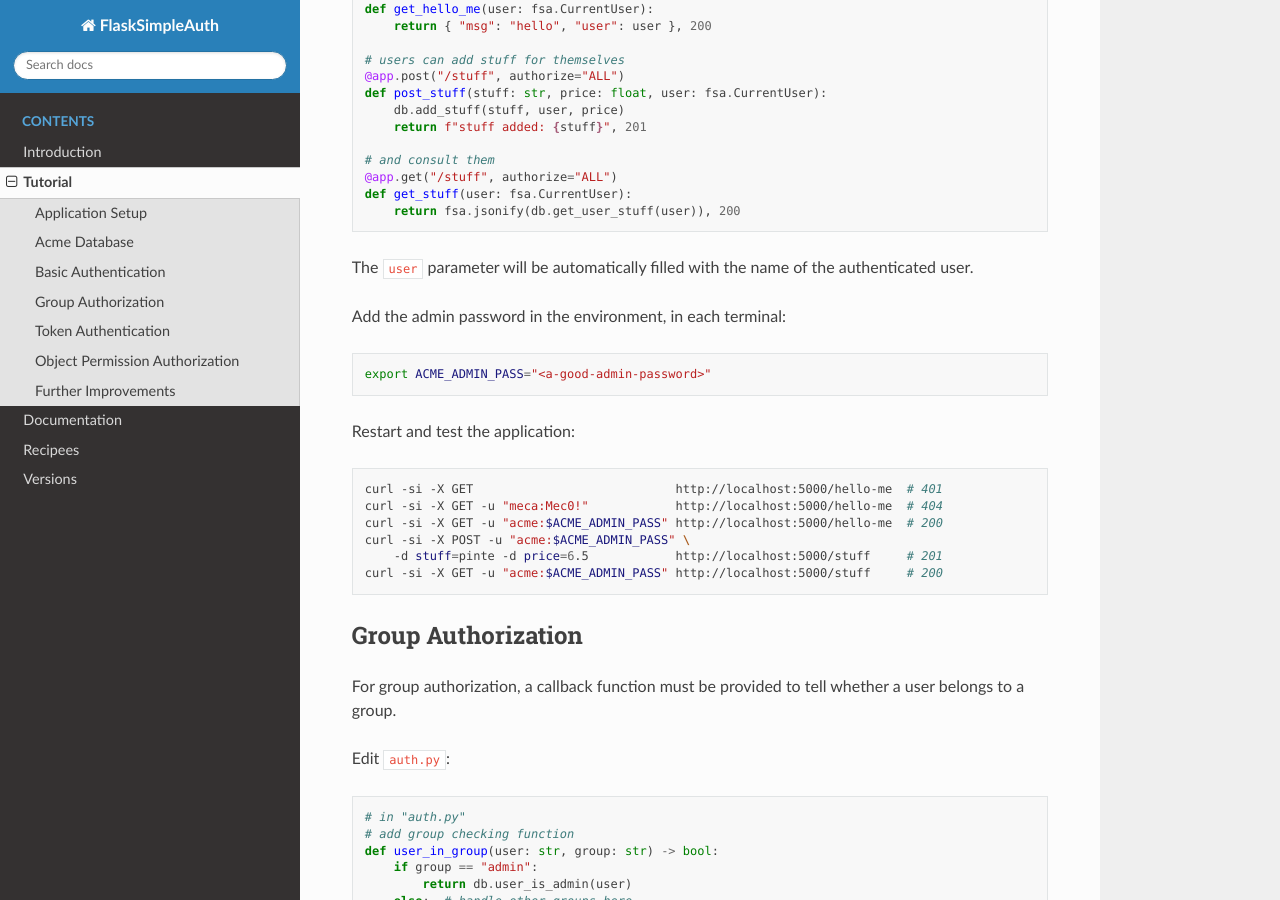
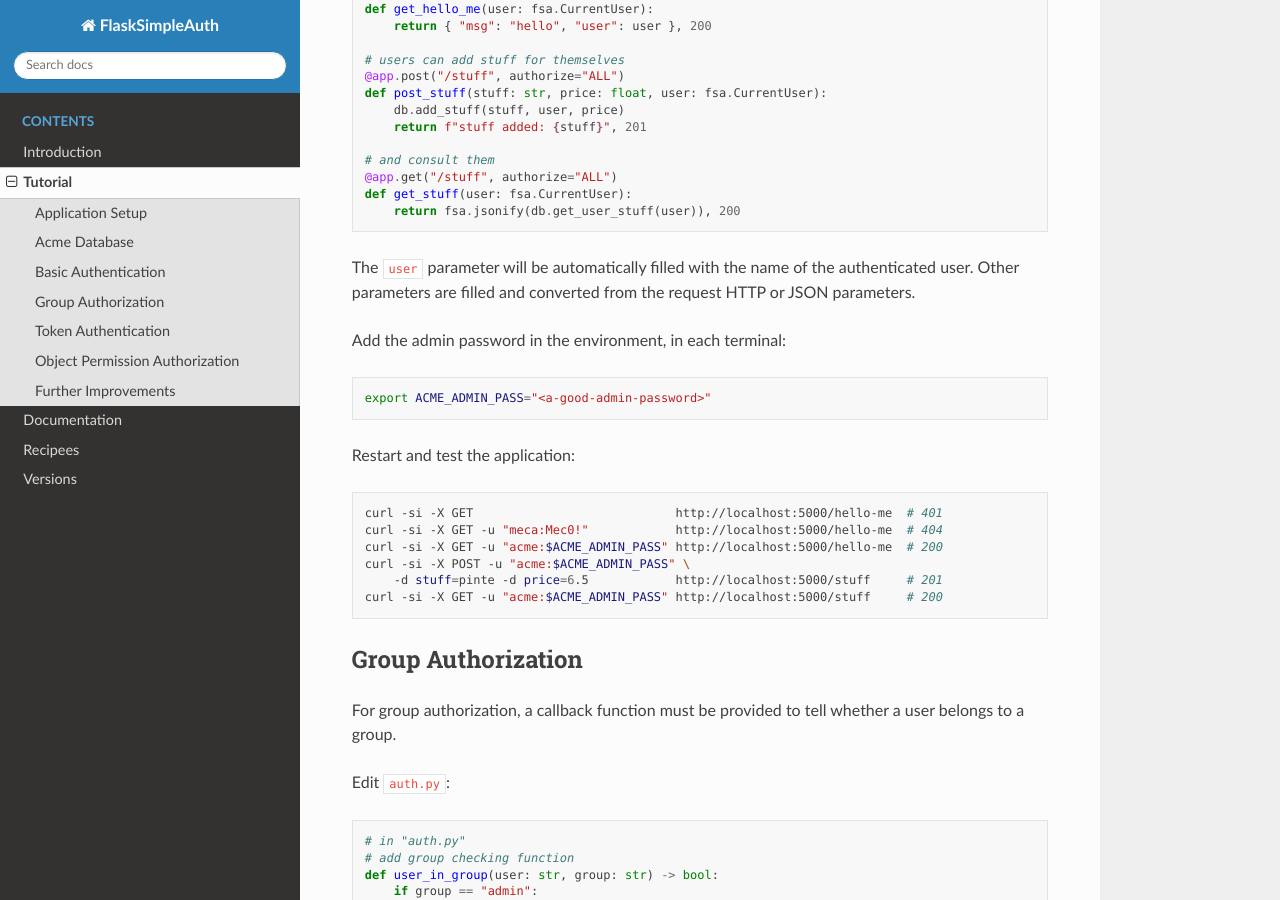
Before and after one commit to zx80/flask-simple-auth, a Sphinx documentation site: the page built from docs/TUTORIAL.md, in a window 1280 px wide and 900 px high, scrolled down 3869 px. Built offline with Sphinx 7.4.7 and the Read the Docs theme 2.0.0, drawn with Linux system fonts in a browser that asks for light colours; pages that are not in the unit, such as notebooks, are missing from menus.

Commit message:
more about parameters

````diff
--- a/docs/TUTORIAL.md
+++ b/docs/TUTORIAL.md
@@ -219,7 +219,8 @@ def get_stuff(user: fsa.CurrentUser):
 ```
 
 The `user` parameter will be automatically filled with the name of the
-authenticated user.
+authenticated user. Other parameters are filled and converted from the request
+HTTP or JSON parameters.
 
 Add the admin password in the environment, in each terminal:
 
````
